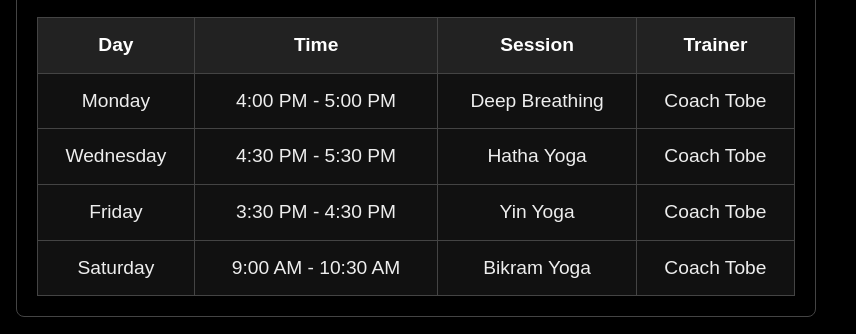
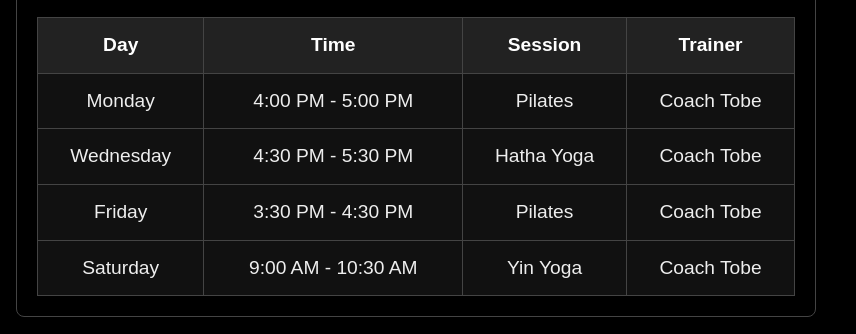
Before and after one commit to YadronPlays/BTK-UX-WEB, a plain HTML site: page yoga.html in a window 1280 px wide. Shown: the part 412-746 px from the top of the page, 424-1280 px from the left. Drawn offline with Linux system fonts and the light colour scheme.

Commit message:
Update yoga.html

```diff
--- a/yoga.html
+++ b/yoga.html
@@ -51,7 +51,7 @@
             <tr>
               <td>Monday</td>
               <td>4:00 PM - 5:00 PM</td>
-              <td>Deep Breathing</td>
+              <td>Pilates</td>
               <td>Coach Tobe</td>
             </tr>
             <tr>
@@ -63,13 +63,13 @@
             <tr>
               <td>Friday</td>
               <td>3:30 PM - 4:30 PM</td>
-              <td>Yin Yoga</td>
+              <td>Pilates</td>
               <td>Coach Tobe</td>
             </tr>
             <tr>
               <td>Saturday</td>
               <td>9:00 AM - 10:30 AM</td>
-              <td>Bikram Yoga</td>
+              <td>Yin Yoga</td>
               <td>Coach Tobe</td>
             </tr>
           </tbody>
```
